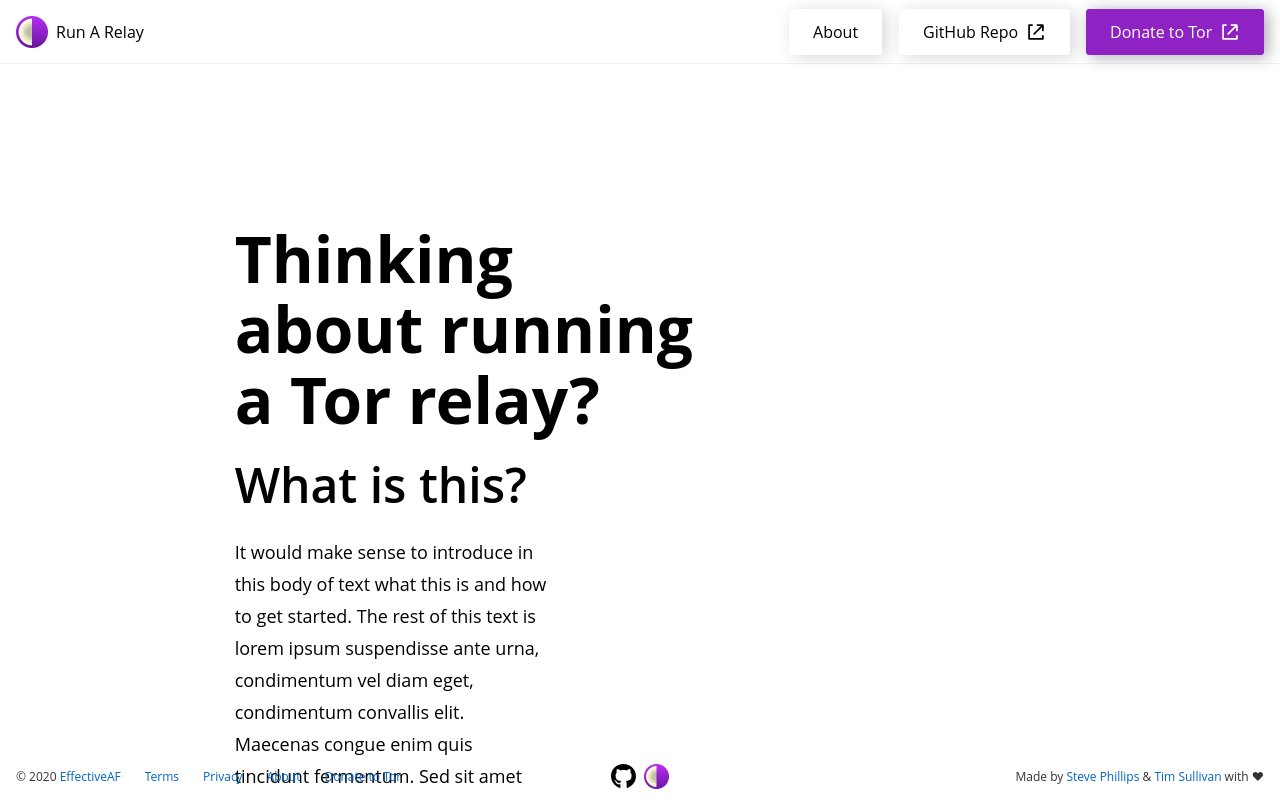
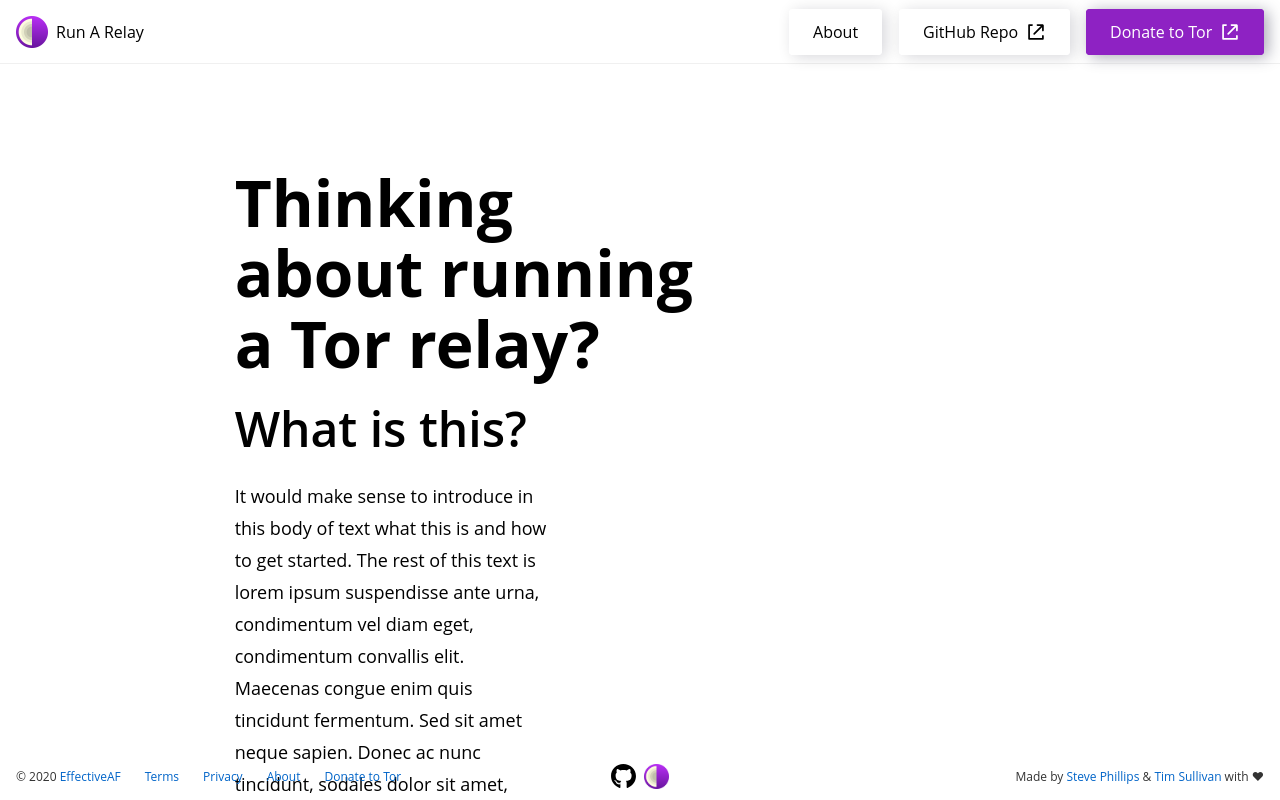
Before and after one commit to EffectiveAF/run-a-relay, a Svelte app: page / in a window 1280 px wide. Shown: the top 800 px of the page. Built offline with nearby package versions, Linux system fonts and the light colour scheme; a web font is replaced by a local one.

Commit message:
clean up

```diff
--- a/src/Home.svelte
+++ b/src/Home.svelte
@@ -13,11 +13,7 @@
 
 <style>
   .home {
-    /* display: flex; */
-    /* flex-direction: row; */
-    justify-content: center;
-    align-items: center;
-    margin-top: 160px;
+    margin-top: 104px;
   }
   h1, h2 {
     text-align: left;
@@ -33,7 +29,7 @@
 <div class="container-fluid">
 
   <div class="home col-lg-offset-2">
-    <div class="row col-lg-6"><h1 class="hero-header">Thinking about running a Tor relay?</h1></div>
+    <div class="row col-lg-6"><h1>Thinking about running a Tor relay?</h1></div>
 
     <div class="row"><h2 class="col-lg-4">What is this?</h2></div>
 
```
